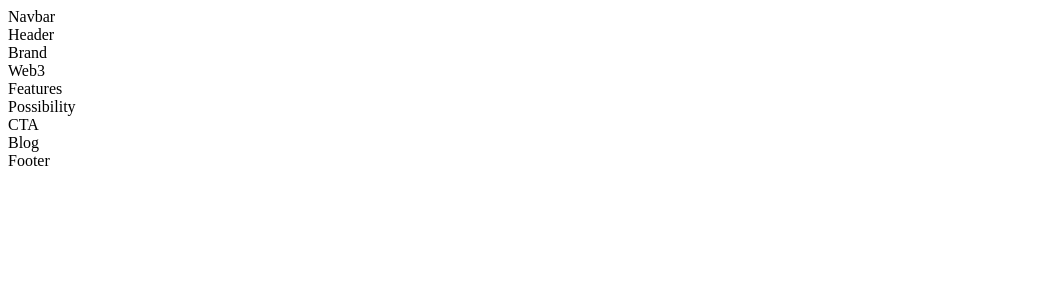
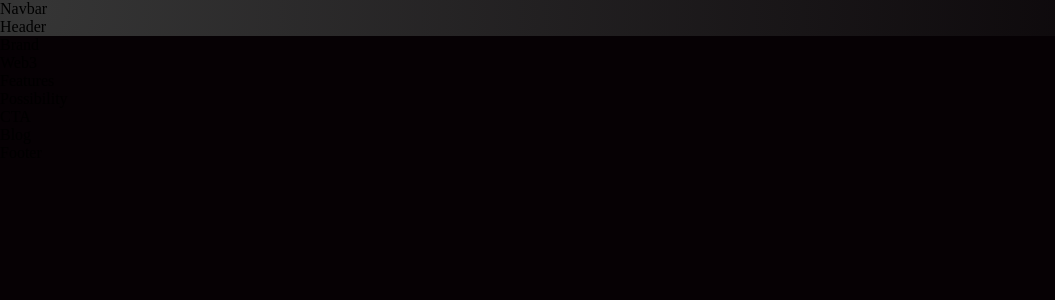
Before and after one commit to OlivierMaria/Web3Wise, a React (Create React App) app: page / in a window 1280 px wide. Shown: the top 300 px of the page, without its empty margins (0-1055 px from the left). Built offline with nearby package versions, Linux system fonts and the light colour scheme.

Commit message:
Preparing the overall style of the application in the App.css file - Adding the table of contents to identify this

```diff
--- /dev/null
+++ b/src/App.css
@@ -0,0 +1,114 @@
+/*======================
+Table of contents
+========================
+
+1. General style
+2. Section style
+3. Animation
+4. MediaQuery
+*/
+
+/*===============
+1. General style
+================*/
+
+* {
+  scroll-behavior: smooth;
+  margin: 0;
+  padding: 0;
+  box-sizing: border-box;
+}
+
+body {
+  background: var(--color-bg);
+}
+
+a {
+  color: unset;
+  text-decoration: none;
+}
+
+.gradient__bg {
+  /* https://angrytools.com/gradient/ */
+  background: radial-gradient(
+    circle at 3% 25%,
+    rgba(53, 53, 53, 1) 0%,
+    rgba(6, 1, 4, 1) 100%
+  );
+}
+
+.gradient__text {
+  background: var(--gradient-text);
+  background-clip: text;
+  -webkit-background-clip: text;
+  -webkit-text-fill-color: transparent;
+}
+
+/*===============
+2. Section style
+================*/
+
+.section__padding {
+  padding: 4rem 6rem;
+}
+.section__margin {
+  padding: 4rem 6rem;
+}
+
+/*===============
+3. Animation
+================*/
+
+.slide-in-fwd-center {
+  /* https://animista.net/play/entrances/slide-in-fwd */
+  -webkit-animation: slide-in-fwd-center 0.4s
+    cubic-bezier(0.25, 0.46, 0.45, 0.94) both;
+  animation: slide-in-fwd-center 0.4s cubic-bezier(0.25, 0.46, 0.45, 0.94) both;
+}
+
+@-webkit-keyframes slide-in-fwd-center {
+  0% {
+    -webkit-transform: translateZ(-1400px);
+    transform: translateZ(-1400px);
+    opacity: 0;
+  }
+  100% {
+    -webkit-transform: translateZ(0);
+    transform: translateZ(0);
+    opacity: 1;
+  }
+}
+@keyframes slide-in-fwd-center {
+  0% {
+    -webkit-transform: translateZ(-1400px);
+    transform: translateZ(-1400px);
+    opacity: 0;
+  }
+  100% {
+    -webkit-transform: translateZ(0);
+    transform: translateZ(0);
+    opacity: 1;
+  }
+}
+
+/*===============
+4. MediaQuery
+================*/
+
+@media screen and (max-width: 700px) {
+  .section__padding {
+    padding: 4rem;
+  }
+  .section__margin {
+    margin: 4rem;
+  }
+}
+
+@media screen and (max-width: 550px) {
+  .section__padding {
+    padding: 4rem 2rem;
+  }
+  .section__margin {
+    margin: 4rem 2rem;
+  }
+}
--- a/src/App.js
+++ b/src/App.js
@@ -8,6 +8,7 @@ import {
   Blog,
 } from "./containers";
 import { Navbar, Brand, CTA } from "./components";
+import "./App.css";
 
 const App = () => {
   return (
--- /dev/null
+++ b/src/index.css
@@ -0,0 +1,15 @@
+@import url('https://fonts.googleapis.com/css2?family=Poppins:wght@100;200;300;400;500;600;700;800;900&display=swap');
+
+:root{
+    --font-family: 'Poppins', sans-serif;
+
+    --gradient-text: linear-gradient(89.97deg, #474747 1.84%, #C9333A 102.67%);
+  --gradient-bar: linear-gradient(103.22deg, #474747 -13.86%, #C9333A 99.55%);
+
+    --color-bg:rgb(6, 1, 4);
+    --color-text:rgb(255, 255, 255);
+    --color-subtext:rgb(150, 142, 146);
+
+    --color-blog:#c9333a;
+    --color-footer:rgb(5, 1, 2);
+}
--- a/src/index.js
+++ b/src/index.js
@@ -1,5 +1,6 @@
 import React from "react";
 import ReactDOM from "react-dom";
 import App from "./App";
+import "./index.css";
 
 ReactDOM.render(<App />, document.getElementById("root"));
```
